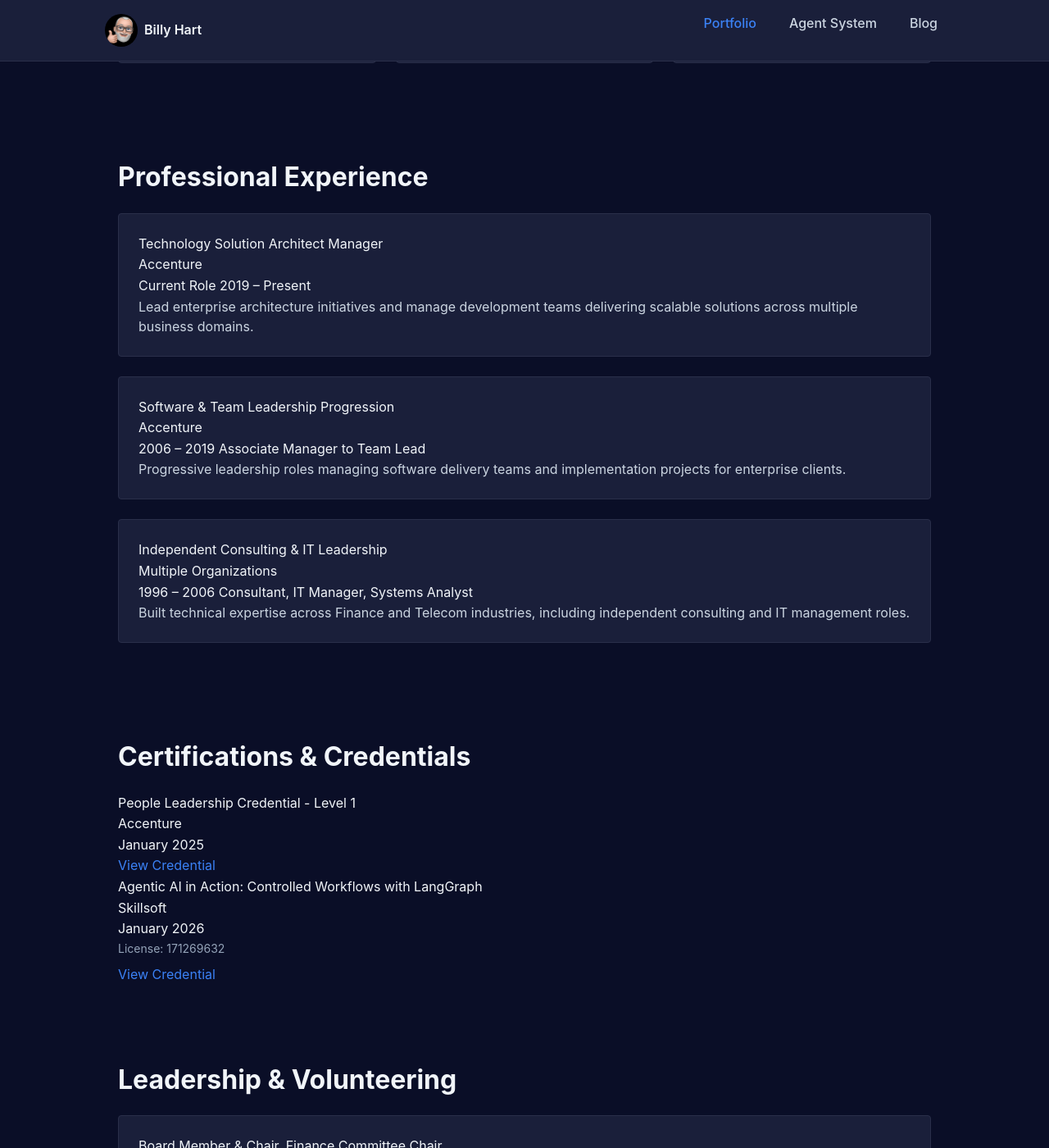
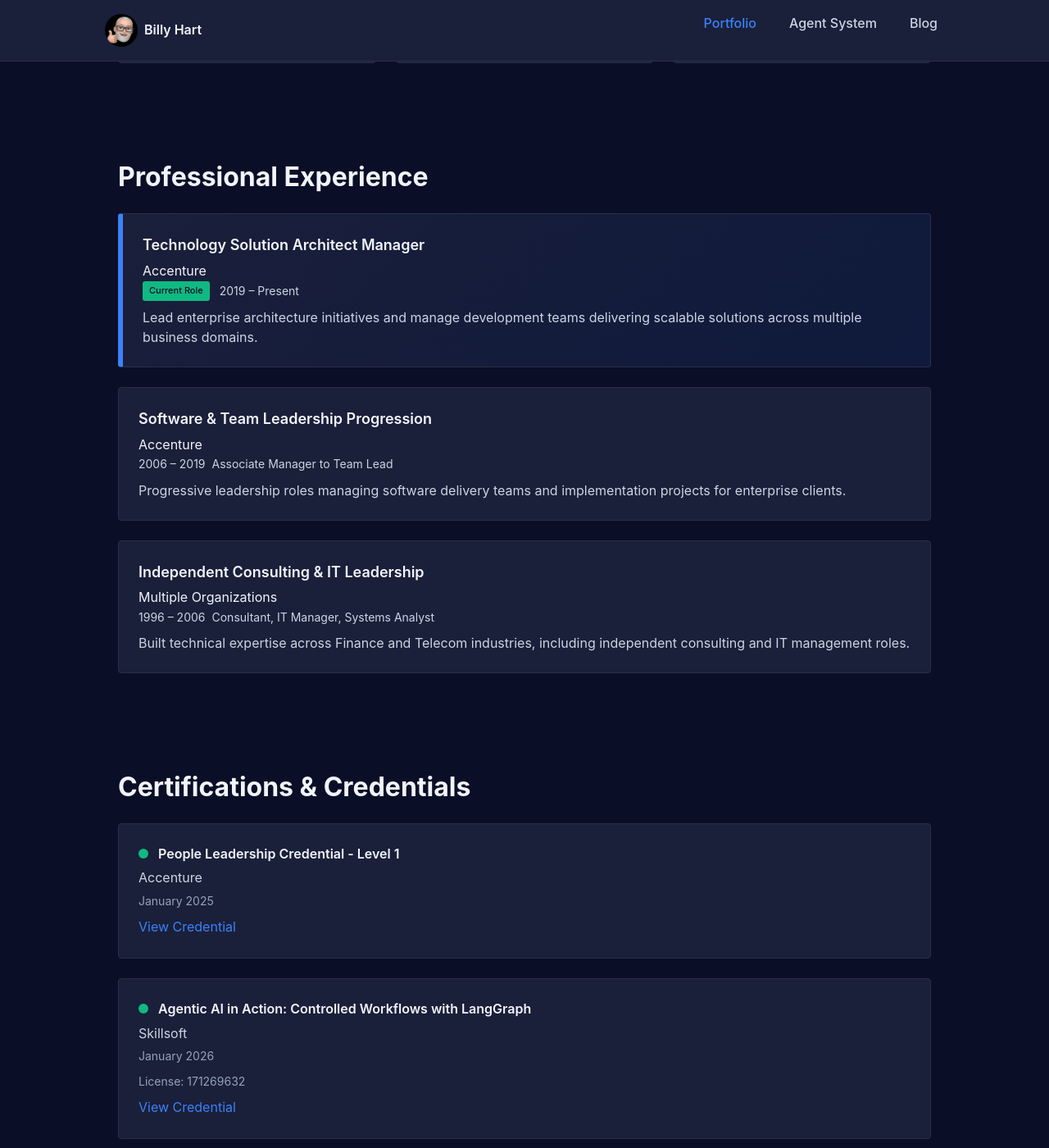
Before and after one commit to billyjhart/billyjhart.github.io, a Jekyll site: the page built from index.md, in a window 1280 px wide and 1400 px high, scrolled down 1176 px. Shown: the whole window at 82% size. Built offline with Jekyll 4.4.1, drawn with Linux system fonts in a browser that asks for light colours.

Commit message:
uploaded file
Fix styling

```diff
--- a/_sass/_components.scss
+++ b/_sass/_components.scss
@@ -50,6 +50,11 @@
 .experience-card {
     @extend .card;
 
+    &.featured {
+        border-left: 6px solid $accent-blue;
+        background: linear-gradient(135deg, $primary-800 0%, rgba(59, 130, 246, 0.1) 100%);
+    }
+
     .experience-header {
         display: flex;
         justify-content: space-between;
@@ -65,6 +70,10 @@
 
     .experience-title {
         flex: 1;
+        font-size: 18px;
+        font-weight: $font-weight-semibold;
+        color: $text-primary;
+        margin-bottom: $spacing-xs;
 
         h3 {
             margin-bottom: $spacing-xs;
@@ -97,6 +106,21 @@
         color: $text-secondary;
         line-height: 1.5;
     }
+
+    .experience-meta {
+        color: $text-secondary;
+        font-size: $font-size-small;
+        margin-bottom: $spacing-sm;
+        display: flex;
+        align-items: center;
+        gap: $spacing-sm;
+
+        @media (max-width: $breakpoint-sm) {
+            flex-direction: column;
+            align-items: flex-start;
+            gap: $spacing-xs;
+        }
+    }
 }
 
 .certification-card {
@@ -118,8 +142,38 @@
     }
 }
 
+.cert-card {
+    @extend .card;
+}
+
+.cert-badge {
+    width: 12px;
+    height: 12px;
+    background: $success-green;
+    border-radius: 50%;
+    display: inline-block;
+    margin-right: $spacing-sm;
+}
+
+.cert-title {
+    font-weight: $font-weight-semibold;
+    margin-bottom: $spacing-xs;
+}
+
+.cert-issuer {
+    color: $text-secondary;
+    margin-bottom: $spacing-xs;
+}
+
+.cert-date {
+    color: $text-tertiary;
+    font-size: $font-size-small;
+    margin-bottom: $spacing-sm;
+}
+
 .leadership-card {
     @extend .card;
+    border-left: 4px solid $accent-blue;
 
     .leadership-header {
         margin-bottom: $spacing-sm;
@@ -132,6 +186,22 @@
             color: $text-secondary;
             font-weight: $font-weight-medium;
         }
+    }
+
+    .leadership-role {
+        font-weight: $font-weight-semibold;
+        margin-bottom: $spacing-xs;
+    }
+
+    .leadership-org {
+        color: $text-secondary;
+        margin-bottom: $spacing-xs;
+    }
+
+    .leadership-dates {
+        color: $text-tertiary;
+        font-size: $font-size-small;
+        margin-bottom: $spacing-sm;
     }
 }
 
@@ -206,6 +276,17 @@
         background: $warning-amber;
         color: $primary-900;
     }
+}
+
+.meta-badge {
+    background: $success-green;
+    color: $primary-900;
+    font-size: 11px;
+    padding: 3px 8px;
+    border-radius: 3px;
+    display: inline-block;
+    margin-right: $spacing-xs;
+    font-weight: 500;
 }
 
 // Blog Components
```
